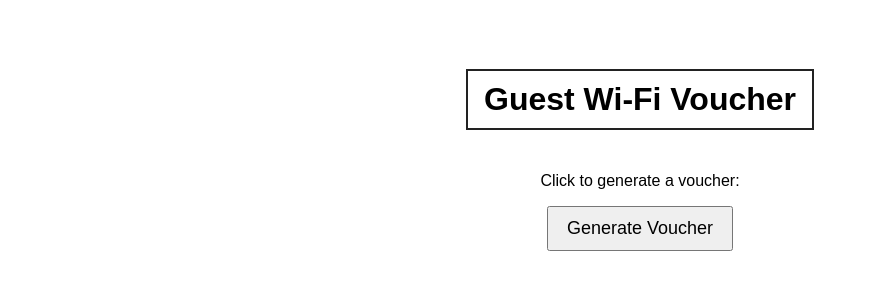
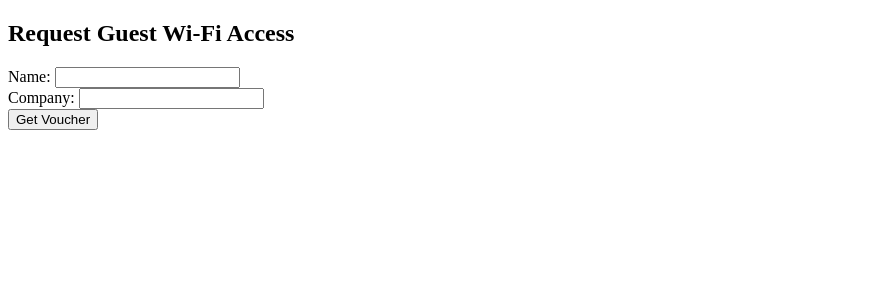
Before and after one commit to jiahen518/guest-voucher-app, a Flask app: page / in a window 1280 px wide. Shown: the top 306 px of the page, without its empty margins (0-869 px from the left). Run offline with Flask 3, Linux system fonts and the light colour scheme.

Commit message:
Update index.html

```diff
--- a/templates/index.html
+++ b/templates/index.html
@@ -1,14 +1,14 @@
 <!DOCTYPE html>
 <html>
 <head>
-  <meta charset="utf-8">
-  <title>Guest Wi-Fi</title>
+  <title>Guest Wi-Fi Access</title>
 </head>
-<body style="font-family: Arial; text-align:center; padding:40px;">
-  <h1 style="display:inline-block; padding:10px 16px; border:2px solid #222;">
-    Guest Wi-Fi Voucher
-  </h1>
-  <p style="margin-top:20px;">Click to generate a voucher:</p>
-  <p><a href="/get-voucher"><button style="font-size:18px; padding:10px 18px;">Generate Voucher</button></a></p>
+<body>
+  <h2>Request Guest Wi-Fi Access</h2>
+  <form method="post">
+    Name: <input type="text" name="name" required><br>
+    Company: <input type="text" name="company" required><br>
+    <button type="submit">Get Voucher</button>
+  </form>
 </body>
 </html>
```
